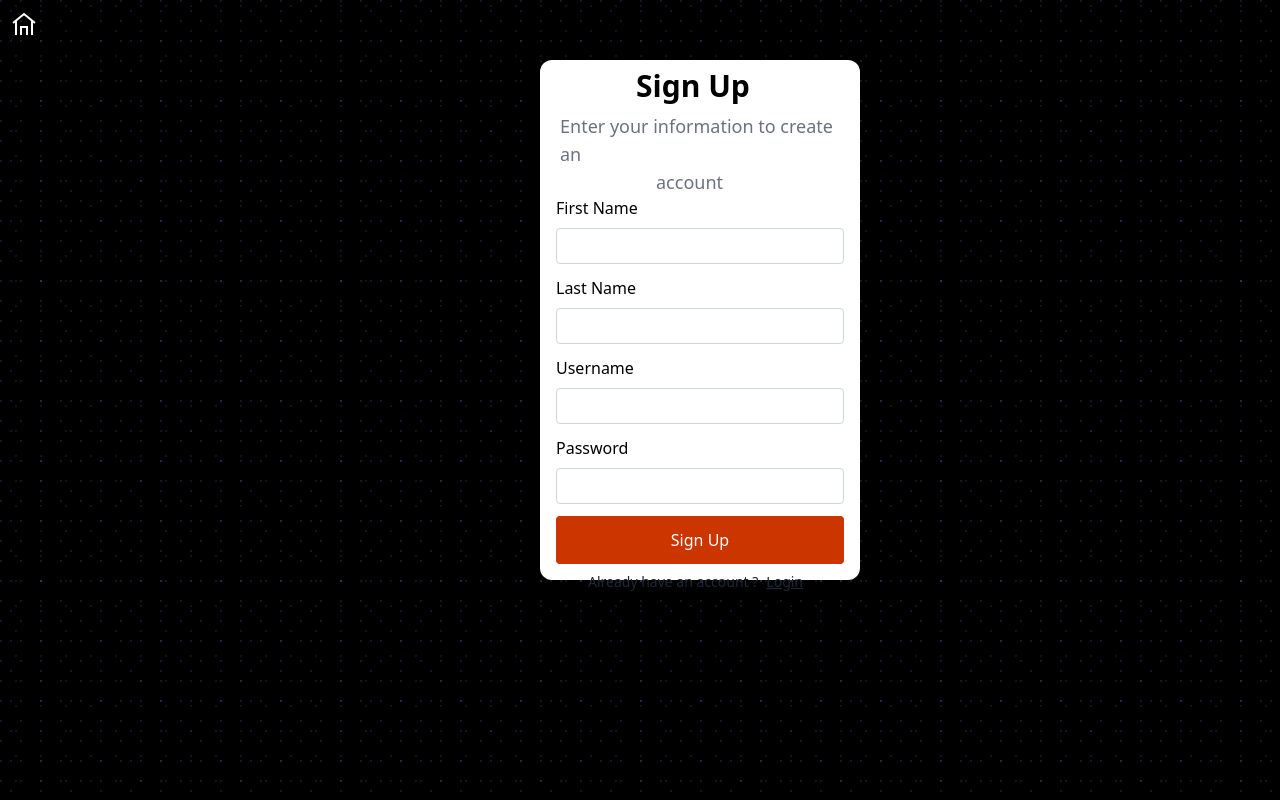
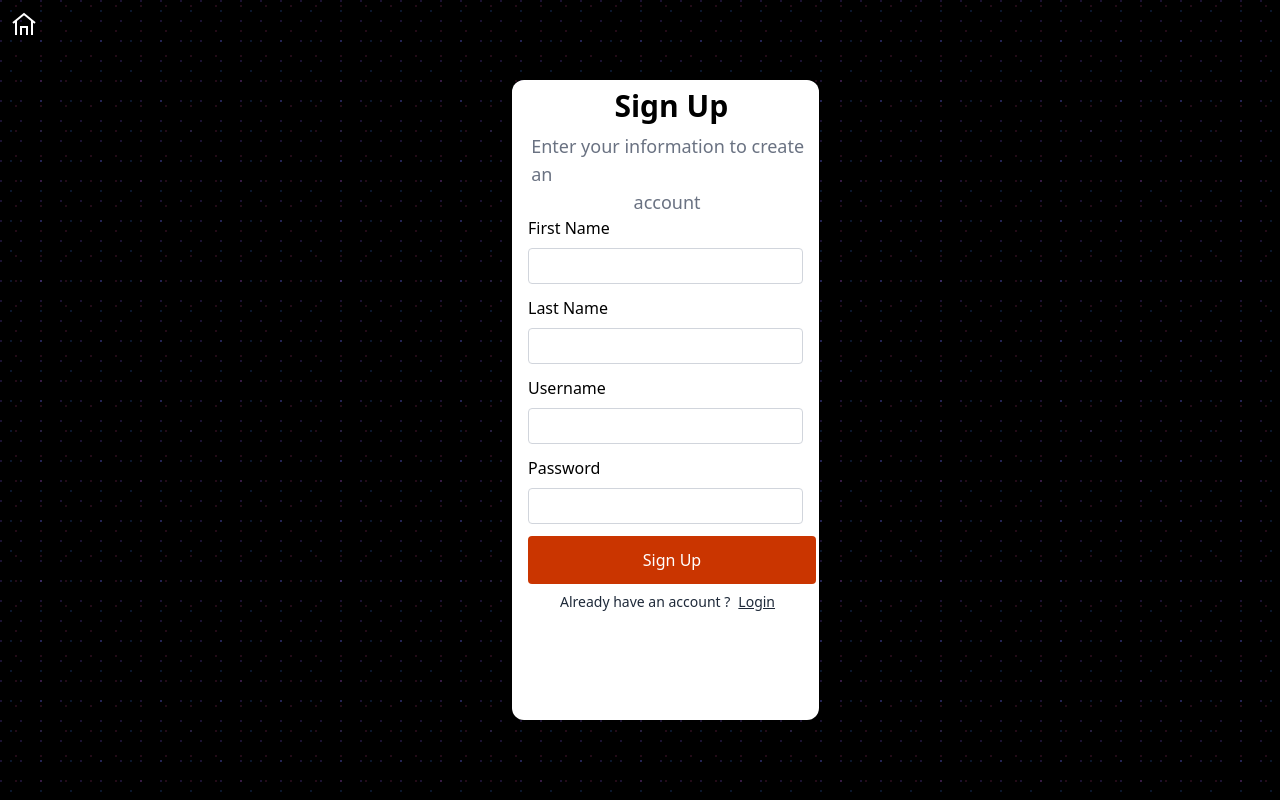
Before and after one commit to avichal-08/SwiftPay, a React (Vite) app in the folder frontend/: page /signup in a window 1280 px wide. Built offline with nearby package versions, Linux system fonts and the light colour scheme; no server answers.

Commit message:
username length check added

```diff
--- a/frontend/src/components/login.jsx
+++ b/frontend/src/components/login.jsx
@@ -11,7 +11,7 @@ export default function Login(){
     const token=localStorage.getItem("token")
     useEffect(()=>{
       const isLog=async ()=>{
-        const response=await axios.get(`${apiUrl}api/v1/me/`,{
+        const response=await axios.get(`${apiUrl}/api/v1/me/`,{
           headers:{
             Authorization:`Bearer ${token}`
           }
--- a/frontend/src/components/signup.jsx
+++ b/frontend/src/components/signup.jsx
@@ -24,7 +24,7 @@ export default function Signup(){
           isLog()
         })
     return(
-     <div className="min-h-screen w-full bg-black relative">
+     <div className="min-h-screen w-[100vw] bg-black relative">
   <div
     className="absolute inset-0 z-0"
     style={{
@@ -39,9 +39,9 @@ export default function Signup(){
     }}
   />
   <div onClick={()=>navigate("/")} className="absolute text-white text-2xl m-3 cursor-pointer "><GrHome /></div>
-  <div className="bg-white h-130 w-80 absolute mt-15 ml-135 rounded-xl">
-        <div className="text-3xl font-bold font-sans ml-24 mt-2">Sign Up</div>
-        <div className="text-lg text-gray-500 mt-2 mx-5">Enter your information to create an <p className="ml-24">account</p></div>
+  <div className="bg-white h-[80vh] w-[24vw] absolute mt-[10vh] ml-[40vw] rounded-xl">
+        <div className="text-3xl font-bold font-sans ml-[8vw] mt-[1vh]">Sign Up</div>
+        <div className="text-lg text-gray-500 mt-[1vh] ml-[1.5vw]">Enter your information to create an <p className="ml-[8vw]">account</p></div>
         <div className="mx-4"><p className="font-medium">First Name</p><input ref={fnameRef} type="text" className="border border-gray-300 rounded h-9 w-full mt-2 text-gray-600" /></div>
         <div className="mx-4 mt-3"><p className="font-medium">Last Name</p><input ref={lnameRef} type="text" className="border border-gray-300 rounded h-9 w-full mt-2 text-gray-600" /></div>
         <div className="mx-4 mt-3"><p className="font-medium">Username</p><input ref={unameRef} type="text" className="border border-gray-300 rounded h-9 w-full mt-2 text-gray-600" /></div>
```
Also changed, not shown: 1 other file (tests, documents, lock files or other folders).
